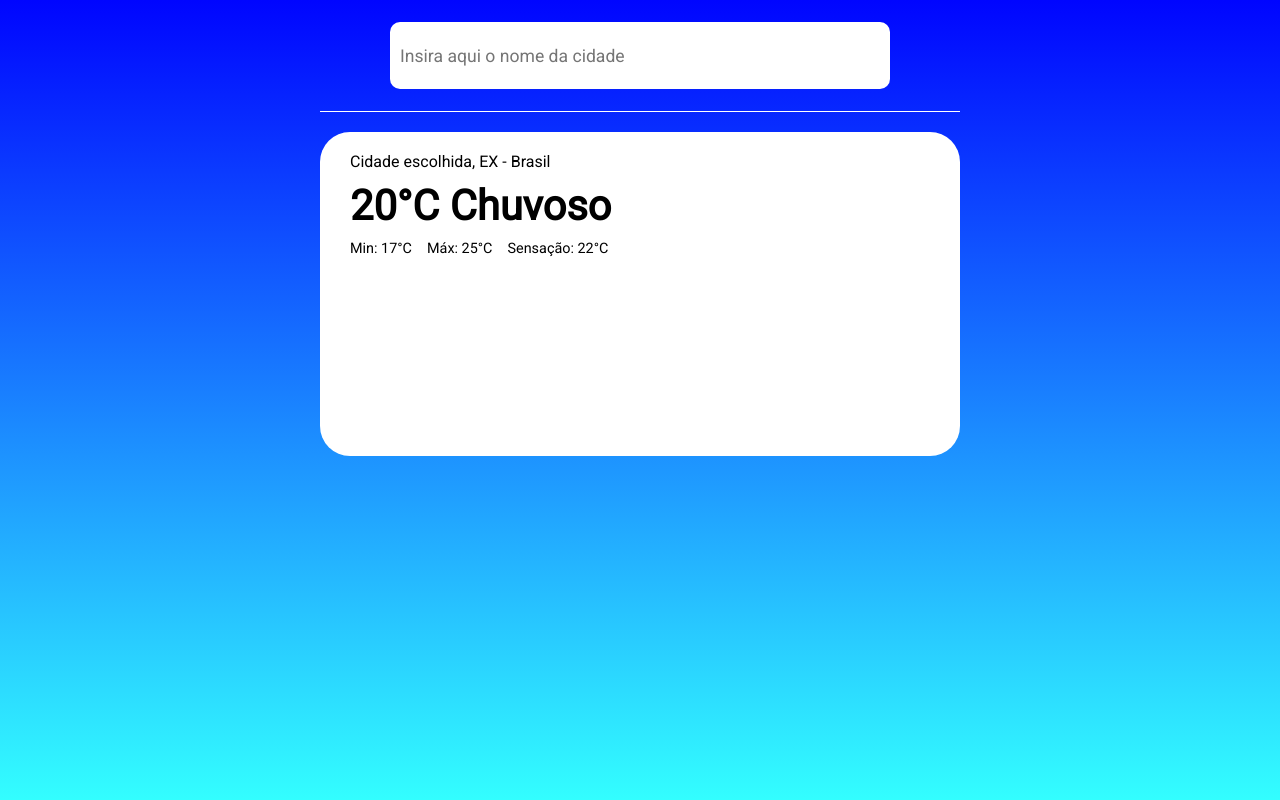
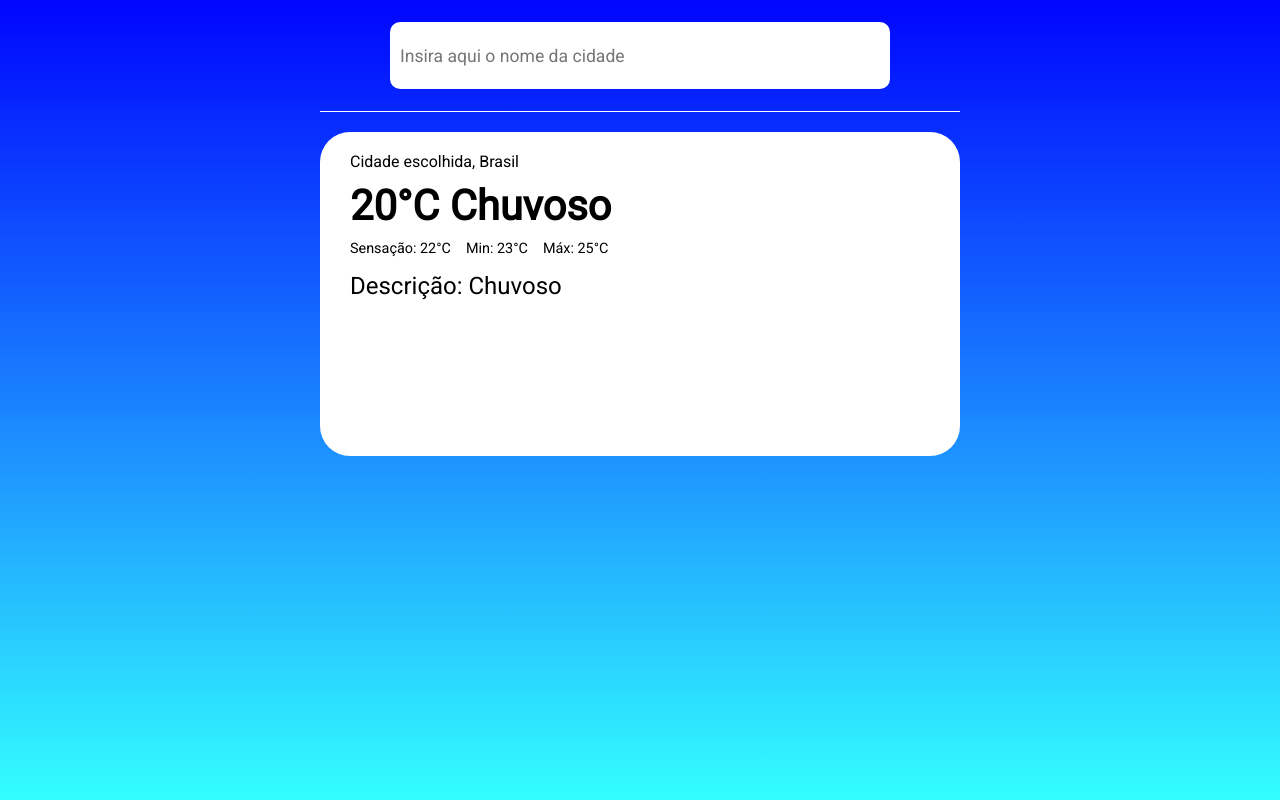
Before and after one commit to HenriqueMelo2007/previsao-tempo, a React (Vite) app: page / in a window 1280 px wide. Built offline with nearby package versions, Linux system fonts and the light colour scheme.

Commit message:
adicionando informações

```diff
--- a/src/components/previsao/previsao.css
+++ b/src/components/previsao/previsao.css
@@ -26,3 +26,9 @@
   margin: 10px 0;
   font-size: 0.9rem;
 }
+
+.description {
+  margin-top: 15px;
+  font-size: 1.5rem;
+
+}
--- a/src/components/previsao/resultadoprevisao.tsx
+++ b/src/components/previsao/resultadoprevisao.tsx
@@ -1,14 +1,16 @@
 export function ResultadoPrevisao() {
   return (
       <div className="resultado">
-        <p>Cidade escolhida, EX - Brasil</p>
+        <p>Cidade escolhida, Brasil</p>
         <h2 className="tempEClima">20°C Chuvoso</h2>
 
         <div className="infoAdicionais">
-          <p>Min: 17°C</p>
-          <p>Máx: 25°C</p>
           <p>Sensação: <span>22°C</span></p>
+          <p>Min: <span>23°C</span></p>
+          <p>Máx: <span>25°C</span></p>
         </div>
+
+        <p className="description">Descrição: <span>Chuvoso</span></p>
 
       </div>
   )
```
